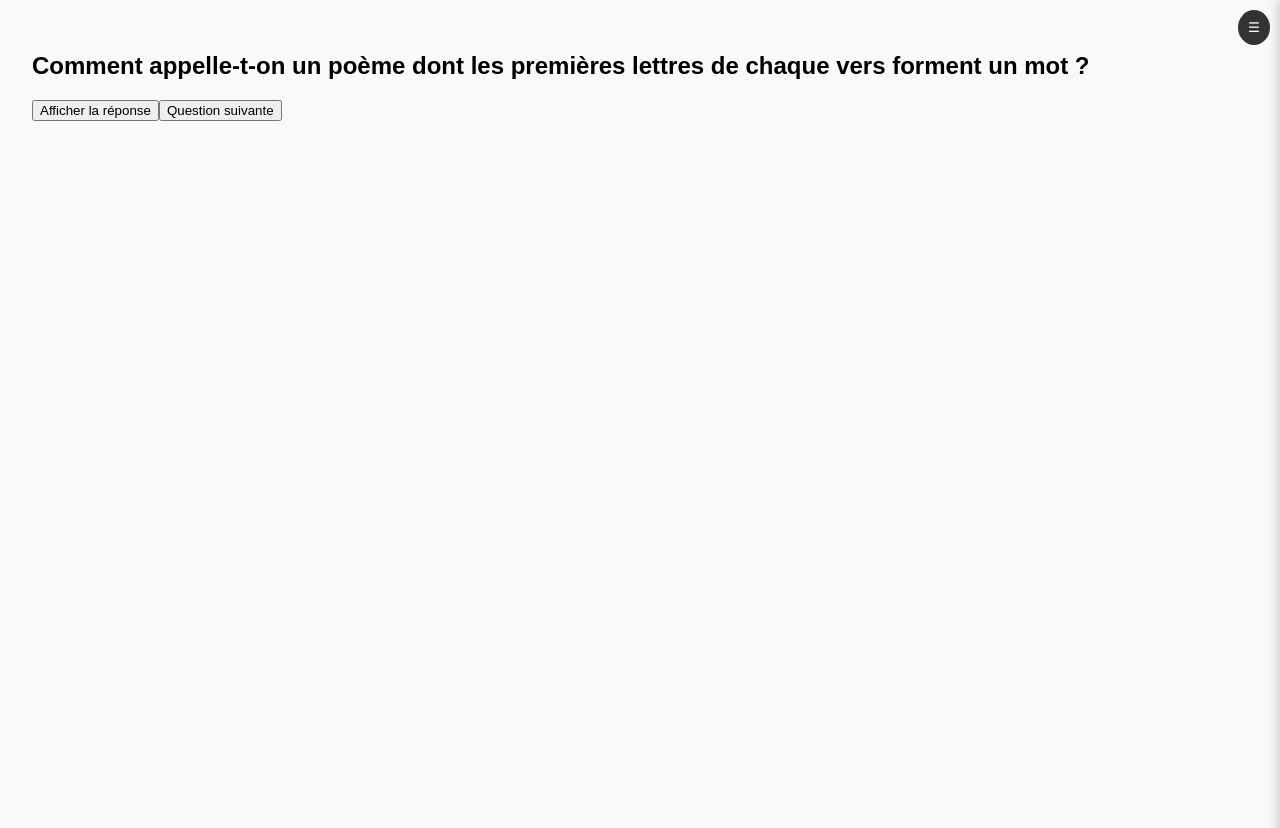
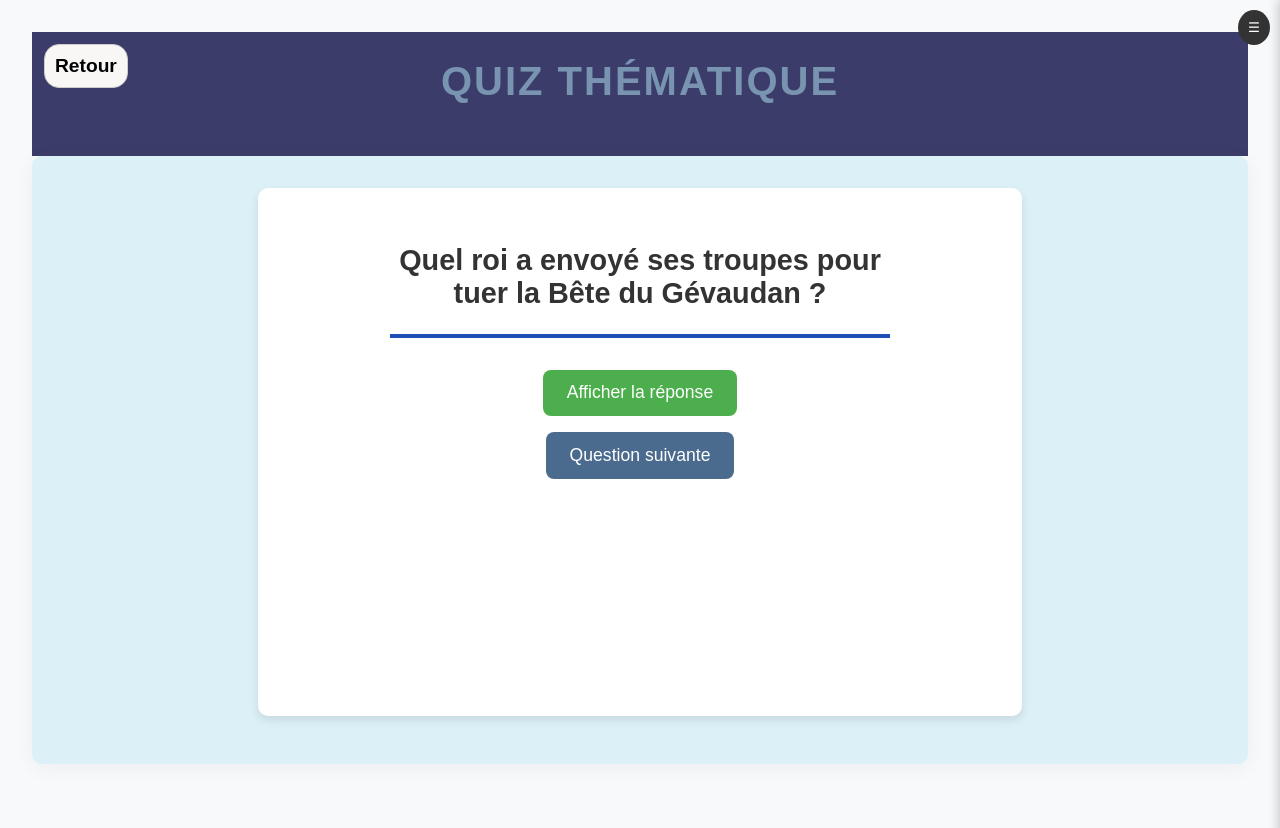
Before and after one commit to Eric100210/Culture-Quiz, a Next.js app: page /quiz/normal/qa in a window 1280 px wide. Before the commit the page ends 800 px from the top, so only its background shows below. Built offline with nearby package versions, Linux system fonts and the light colour scheme.

Commit message:
structure pour les qa

```diff
--- a/src/app/quiz/normal/qa/QuizQAClient.tsx
+++ b/src/app/quiz/normal/qa/QuizQAClient.tsx
@@ -1,33 +1,48 @@
 "use client";
 
 import { useState } from "react";
-import Link from "next/link";
+import { useRouter } from "next/navigation";
 
 type Question = {
   question: string;
   answer: string;
 };
 
-export default function QuizQAClient({ questions }: { questions: Question[] }) {
-  const [index, setIndex] = useState(0);
+export default function QuizThematiqueClient({ questions }: { questions: Question[] }) {
+  const router = useRouter();
+  const [index, setIndex] = useState(Math.floor(Math.random() * questions.length));
   const [showAnswer, setShowAnswer] = useState(false);
 
   const next = () => {
-    setIndex(i => (i + 1 < questions.length ? i + 1 : 0));
+    const randomIndex = Math.floor(Math.random() * questions.length);
+    setIndex(randomIndex);
     setShowAnswer(false);
   };
 
   return (
     <main style={{ padding: "2rem" }}>
-      <h2>{questions[index].question}</h2>
+      <div className="header">
+        <h1>Quiz thématique</h1>
+      </div>
+      <div className="back-quiz">
+        <div className="quiz-container">
+          <h2 className="quiz-question">{questions[index].question}</h2>
 
-      {showAnswer ? (
-        <p><strong>{questions[index].answer}</strong></p>
-      ) : (
-        <button onClick={() => setShowAnswer(true)}>Afficher la réponse</button>
-      )}
+          {showAnswer ? (
+            <p><strong>{questions[index].answer}</strong></p>
+          ) : (
 
-      <button onClick={next}>Question suivante</button>
+            <button className="quiz-buttons answer" onClick={() => setShowAnswer(true)}>Afficher la réponse</button>
+
+          )}
+
+          <button className="quiz-buttons next" onClick={next}>Question suivante</button>
+
+        </div>
+      </div>
+      <div>
+        <button className="retour" onClick={() => router.push("/quiz/normal")}> Retour </button>
+      </div>
     </main>
   );
 }
```
